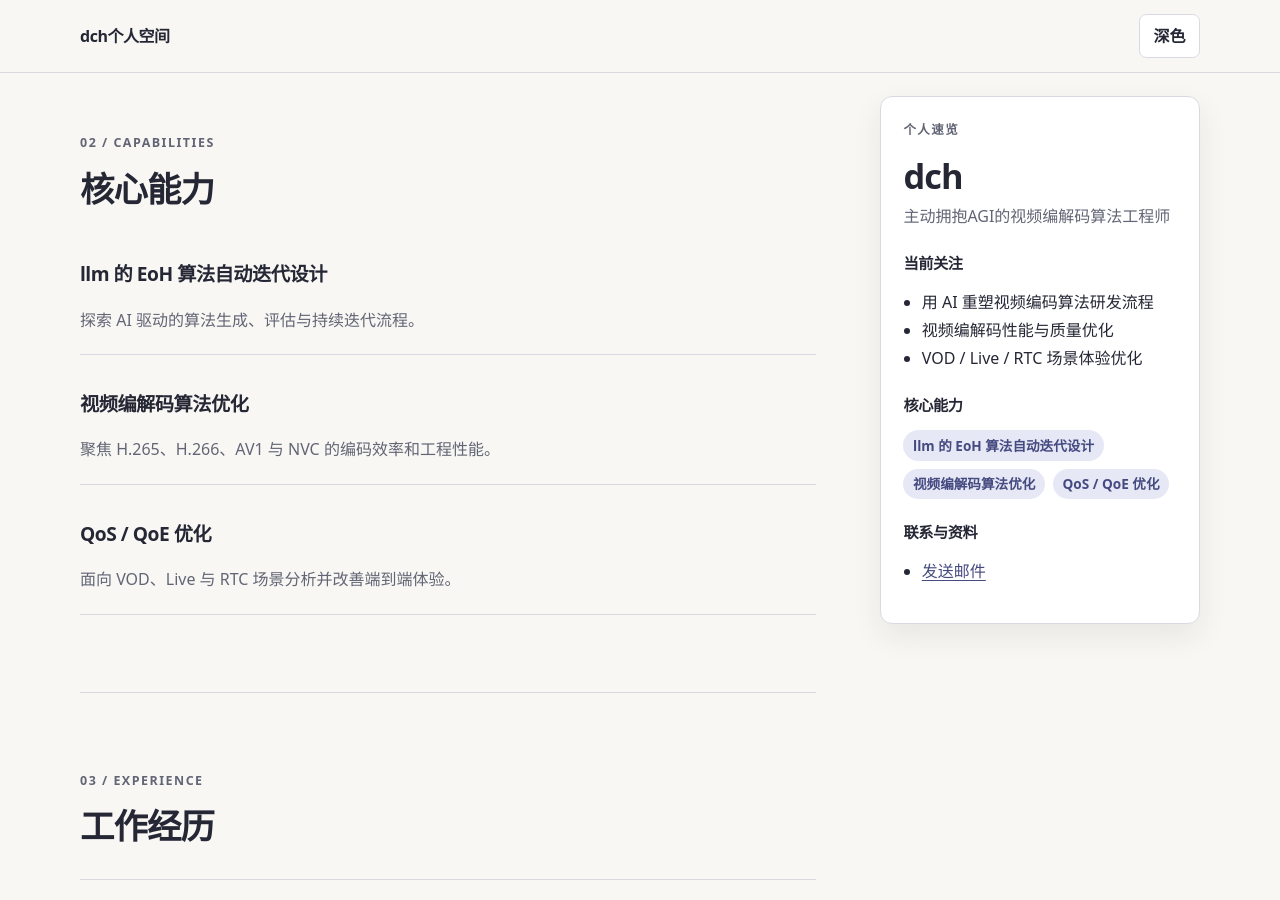
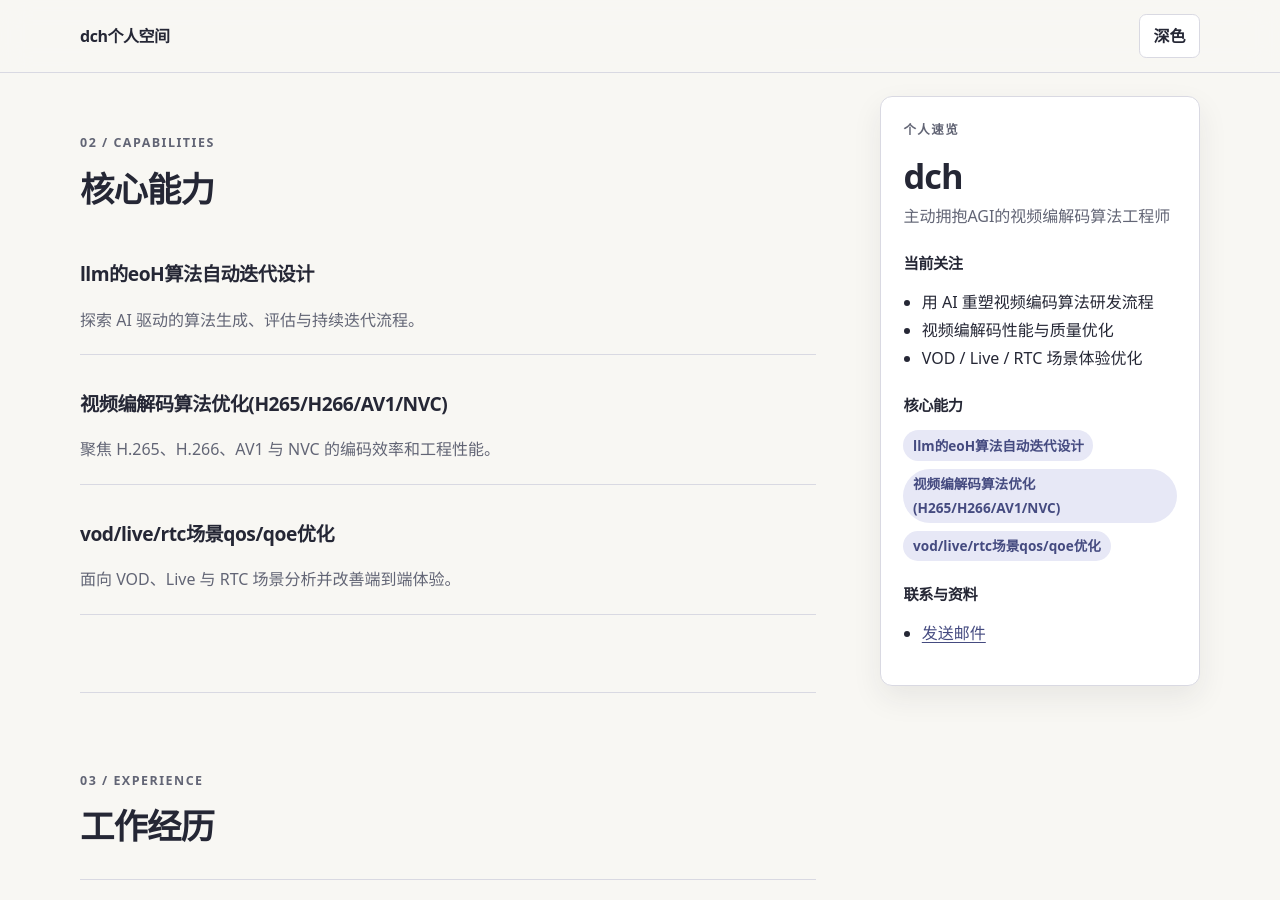
Before and after one commit to bitchenhui/bitchenhui.github.io, a Jekyll site: the page built from index.html, in a window 1280 px wide and 900 px high, scrolled down 497 px. Built offline with Jekyll 4.4.1, drawn with Linux system fonts in a browser that asks for light colours; some of the changed text lies outside the part shown.

Commit message:
fix: address final review findings
Co-Authored-By: Claude <noreply@anthropic.com>

```diff
--- a/_config.yml
+++ b/_config.yml
@@ -26,11 +26,11 @@ current_focus:
   - VOD / Live / RTC 场景体验优化
 
 skills:
-  - name: llm 的 EoH 算法自动迭代设计
+  - name: llm的eoH算法自动迭代设计
     description: 探索 AI 驱动的算法生成、评估与持续迭代流程。
-  - name: 视频编解码算法优化
+  - name: 视频编解码算法优化(H265/H266/AV1/NVC)
     description: 聚焦 H.265、H.266、AV1 与 NVC 的编码效率和工程性能。
-  - name: QoS / QoE 优化
+  - name: vod/live/rtc场景qos/qoe优化
     description: 面向 VOD、Live 与 RTC 场景分析并改善端到端体验。
 
 exclude:
--- a/_includes/post-card.html
+++ b/_includes/post-card.html
@@ -7,5 +7,5 @@
       {% for tag in include.post.tags %}<li class="tag">{{ tag | escape }}</li>{% endfor %}
     </ul>
   {% endif %}
-  <p class="card-action"><a href="{{ include.post.url | relative_url }}">阅读全文<span aria-hidden="true"> →</span></a></p>
+  <p class="card-action"><a href="{{ include.post.url | relative_url }}" aria-label="阅读全文：{{ include.post.title | escape }}">阅读全文<span aria-hidden="true"> →</span></a></p>
 </article>
--- a/index.html
+++ b/index.html
@@ -71,8 +71,17 @@ title: 首页
     <p class="section-index">06 / CONTACT</p>
     <h2 id="contact-title">联系我</h2>
     {% assign email = site.author.email | default: "" | strip %}
-    {% if email != "" %}
-      <p>如果你正在寻找视频编解码算法、AI 驱动研发流程或音视频体验优化方向的合作，可以通过 <a href="mailto:{{ email | escape }}">{{ email | escape }}</a> 联系我。</p>
+    {% assign github = site.author.github | default: "" | strip %}
+    {% assign linkedin = site.author.linkedin | default: "" | strip %}
+    {% assign resume_url = site.author.resume_url | default: "" | strip %}
+    {% if email != "" or github != "" or linkedin != "" or resume_url != "" %}
+      <p>如果你正在寻找视频编解码算法、AI 驱动研发流程或音视频体验优化方向的合作，可以通过以下方式联系我。</p>
+      <ul class="profile-card__links">
+        {% if email != "" %}<li><a href="mailto:{{ email | escape }}">{{ email | escape }}</a></li>{% endif %}
+        {% if github != "" %}<li><a href="{{ github | escape }}" target="_blank" rel="noopener noreferrer">GitHub（新窗口）</a></li>{% endif %}
+        {% if linkedin != "" %}<li><a href="{{ linkedin | escape }}" target="_blank" rel="noopener noreferrer">LinkedIn（新窗口）</a></li>{% endif %}
+        {% if resume_url != "" %}<li><a href="{{ resume_url | escape }}" target="_blank" rel="noopener noreferrer">简历（新窗口）</a></li>{% endif %}
+      </ul>
     {% else %}
       <p class="empty-state">公开联系方式待补充。</p>
     {% endif %}
```
Also changed, not shown: scripts/verify_site.rb (+48 -11 lines).
